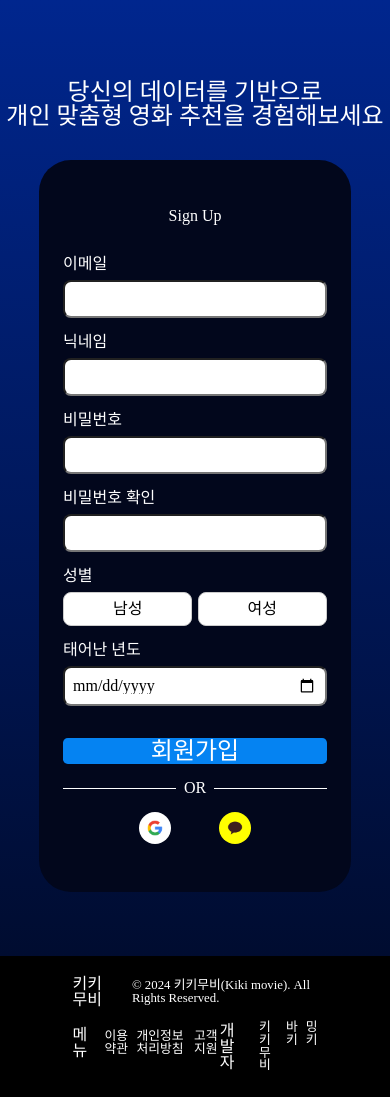
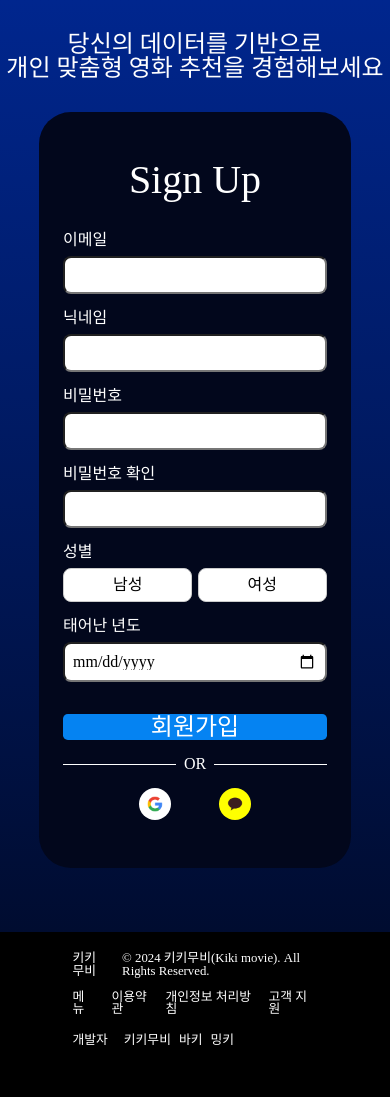
Before and after one commit to heeeeeeeeeee1/KIKI_MOVIE, a Vue app in the folder front/vue-project/: page /signup in a window 390 px wide. After the commit the page ends 1072 px from the top, so only its background shows below. Built offline with nearby package versions, Linux system fonts and the light colour scheme.

Commit message:
Fix: footer 미디어 쿼리 적용 및 signup과 login에서 페이지 안보이게 설정

```diff
--- a/front/vue-project/src/assets/styles/base/main.css
+++ b/front/vue-project/src/assets/styles/base/main.css
@@ -6,3 +6,19 @@
 *::selection {
   background-color: inherit;
 }
+
+h1 {
+  font-size: 2.5rem;
+}
+
+h2 {
+  font-size: 1.75rem;
+}
+
+h3 {
+  font-size: 1.5rem;
+}
+
+h4 {
+  font-size: 1.25rem;
+}
--- a/front/vue-project/src/assets/styles/base/variable.css
+++ b/front/vue-project/src/assets/styles/base/variable.css
@@ -7,4 +7,5 @@
   --real-gray: #505356;
   --dark-gray: #2b2e30;
   --card-black: #111111;
+  /* 활용은 안되지만 참조용으로 남겨둠 : --phone-width: 990px; */
 }
--- a/front/vue-project/src/components/Footer.vue
+++ b/front/vue-project/src/components/Footer.vue
@@ -2,12 +2,12 @@
   <footer class="footer">
     <div class="footer-content">
       <section class="footer-section service-info">
-        <h4>키키 무비</h4>
+        <p>키키 무비</p>
         <p>© 2024 키키무비(Kiki movie). All Rights Reserved.</p>
       </section>
       <div class="footer-subcontent">
         <section class="footer-section links">
-          <h4>메뉴</h4>
+          <p>메뉴</p>
           <ul>
             <li><a href="javascript:void(0)">이용약관</a></li>
             <li><a href="javascript:void(0)">개인정보 처리방침</a></li>
@@ -15,9 +15,13 @@
           </ul>
         </section>
         <section class="footer-section social-media">
-          <h4>개발자</h4>
+          <p>개발자</p>
           <ul class="icons">
-            <li><a href="https://github.com/heeeeeeeeeee1/BAKI_MINGKI">키키무비</a></li>
+            <li>
+              <a href="https://github.com/heeeeeeeeeee1/BAKI_MINGKI"
+                >키키무비</a
+              >
+            </li>
             <li><a href="https://github.com/heeeeeeeeeee1">바키</a></li>
             <li><a href="https://github.com/minjeeki">밍키</a></li>
           </ul>
@@ -28,10 +32,17 @@
 </template>
 
 <script setup>
-  // 필요한 추가 로직이 있다면 여기 작성
+// 필요한 추가 로직이 있다면 여기 작성
 </script>
 
 <style scoped>
+@media (max-width: 989px) {
+  .footer-subcontent {
+    display: flex;
+    flex-direction: column;
+    justify-content: space-between;
+  }
+}
 .footer {
   background-color: black;
   color: white;
@@ -58,11 +69,12 @@
 .footer-section:first-child {
   margin-bottom: 0.5rem;
 }
-.footer-section h4 {
+.footer-section p {
   margin-right: 1rem;
 }
 
 .footer-section p {
+  font-size: bold;
   font-size: 0.8rem;
 }
 
--- a/front/vue-project/src/views/SignUpView.vue
+++ b/front/vue-project/src/views/SignUpView.vue
@@ -1,10 +1,10 @@
 <template>
-  <main class="signup-main">
+  <div class="signup-main">
     <section class="signup-left">
       <div>
         <h1>
-          당신의 데이터를 기반으로<br/>
-          개인 맞춤형 영화 추천을<br/>
+          당신의 데이터를 기반으로<br />
+          개인 맞춤형 영화 추천을<br />
           경험해보세요
         </h1>
       </div>
@@ -15,30 +15,52 @@
         <form @submit.prevent="signUp">
           <div class="form__input">
             <label for="email">이메일</label>
-            <input type="email" id="email" v-model.trim="email" required/>
+            <input type="email" id="email" v-model.trim="email" required />
           </div>
           <div class="form__input">
             <label for="username">닉네임</label>
-            <input type="text" id="username" v-model.trim="username" required/>
+            <input type="text" id="username" v-model.trim="username" required />
           </div>
           <div class="form__input">
             <label for="password1">비밀번호</label>
-            <input type="password" id="password1" v-model.trim="password1" required/>
+            <input
+              type="password"
+              id="password1"
+              v-model.trim="password1"
+              required
+            />
           </div>
           <div class="form__input">
             <label for="password2">비밀번호 확인</label>
-            <input type="password" id="password2" v-model.trim="password2" required/>
+            <input
+              type="password"
+              id="password2"
+              v-model.trim="password2"
+              required
+            />
           </div>
           <div class="form__input">
             <label for="gender">성별</label>
             <div class="input_gender">
-              <input type="button" id="male" value="남성" :class="{ selected: gender === 'male' }" @click="gender = 'male'"/>
-              <input type="button" id="female" value="여성" :class="{ selected: gender === 'female' }" @click="gender = 'female'"/>
+              <input
+                type="button"
+                id="male"
+                value="남성"
+                :class="{ selected: gender === 'male' }"
+                @click="gender = 'male'"
+              />
+              <input
+                type="button"
+                id="female"
+                value="여성"
+                :class="{ selected: gender === 'female' }"
+                @click="gender = 'female'"
+              />
             </div>
           </div>
           <div class="form__input">
             <label for="birth_date">태어난 년도</label>
-            <input type="date" id="birth_date" v-model="birth_date" required/>
+            <input type="date" id="birth_date" v-model="birth_date" required />
           </div>
           <input type="submit" value="회원가입" />
         </form>
@@ -55,14 +77,13 @@
         </div>
       </div>
     </section>
-  </main>
+  </div>
 </template>
 
 <script setup>
 import { ref } from "vue";
 import { useCounterStore } from "@/stores/counter";
 import { useRouter } from "vue-router";
-
 
 const username = ref(null);
 const password1 = ref(null);
@@ -84,19 +105,18 @@ const signUp = function () {
     username: username.value,
     password1: password1.value,
     password2: password2.value,
-    gender: gender.value === 'male' ? 'M' : 'W',
+    gender: gender.value === "male" ? "M" : "W",
     email: email.value,
     birth_date: birth_date.value,
   };
   store.signUp(payload);
 
-  router.push({ name: "LogInView" })
-
+  router.push({ name: "LogInView" });
 };
 </script>
 
 <style scoped>
-@media (max-width: 820px) {
+@media (max-width: 989px) {
   .signup-main {
     flex-direction: column;
   }
@@ -121,7 +141,7 @@ const signUp = function () {
     margin: 2rem 0 4rem;
   }
 }
-@media (min-width: 820px) {
+@media (min-width: 990px) {
   .signup-main {
     flex-direction: row;
   }
@@ -129,10 +149,10 @@ const signUp = function () {
     width: 50%;
   }
   .signup-left h1 {
-  margin: 3rem auto;
-  font-size: 2.5rem;
-  line-height: 3.5rem;
-  text-wrap: nowrap;
+    margin: 3rem auto;
+    font-size: 2.5rem;
+    line-height: 3.5rem;
+    text-wrap: nowrap;
   }
   .right__form {
     width: 60%;
@@ -271,7 +291,6 @@ input[type="submit"] {
   border-radius: 50%;
   background-color: white;
   padding: 0.5rem;
-
 }
 .social-login > div > img {
   width: 100%;
@@ -281,5 +300,4 @@ input[type="submit"] {
   margin-left: 3rem;
   background-color: yellow;
 }
-
 </style>
```
